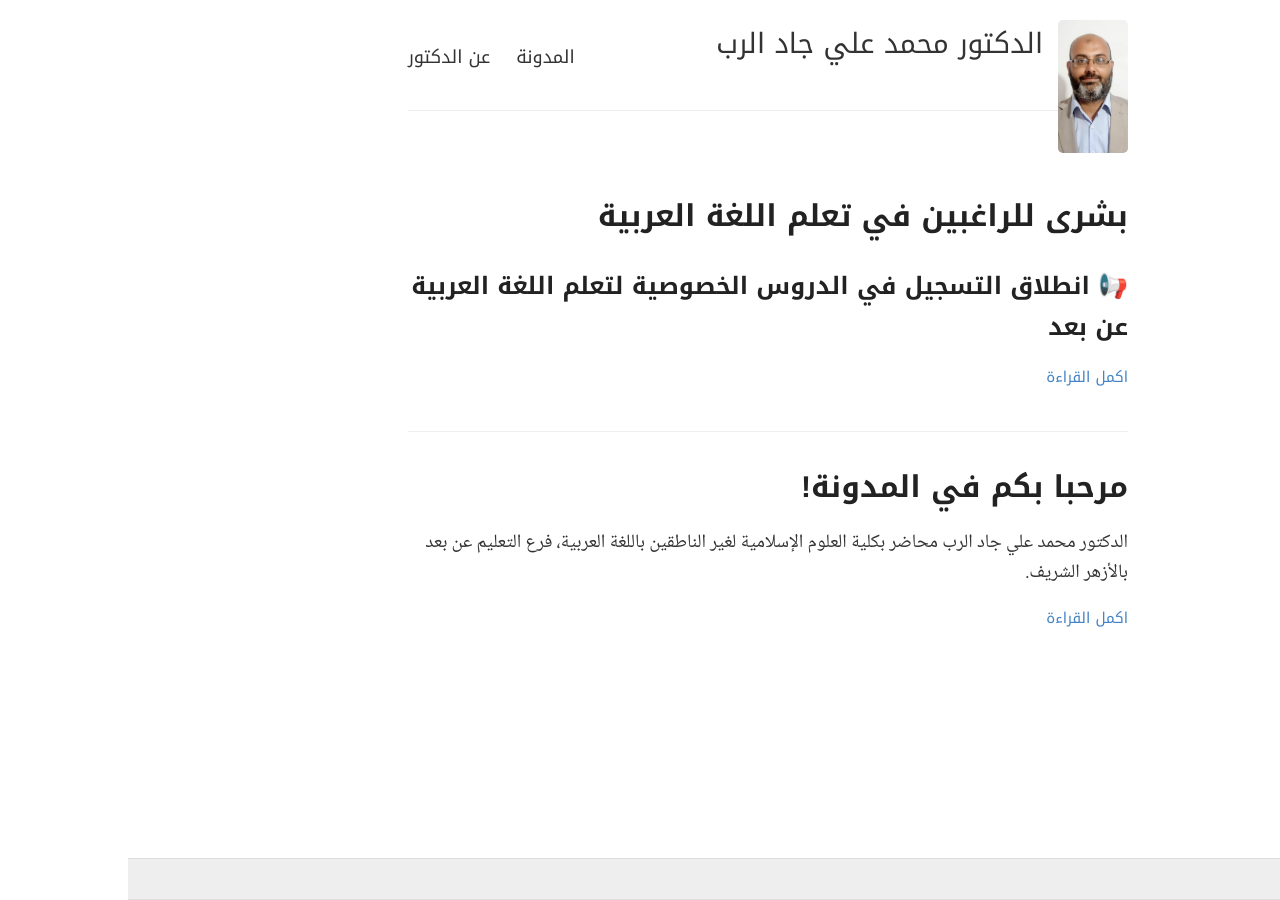
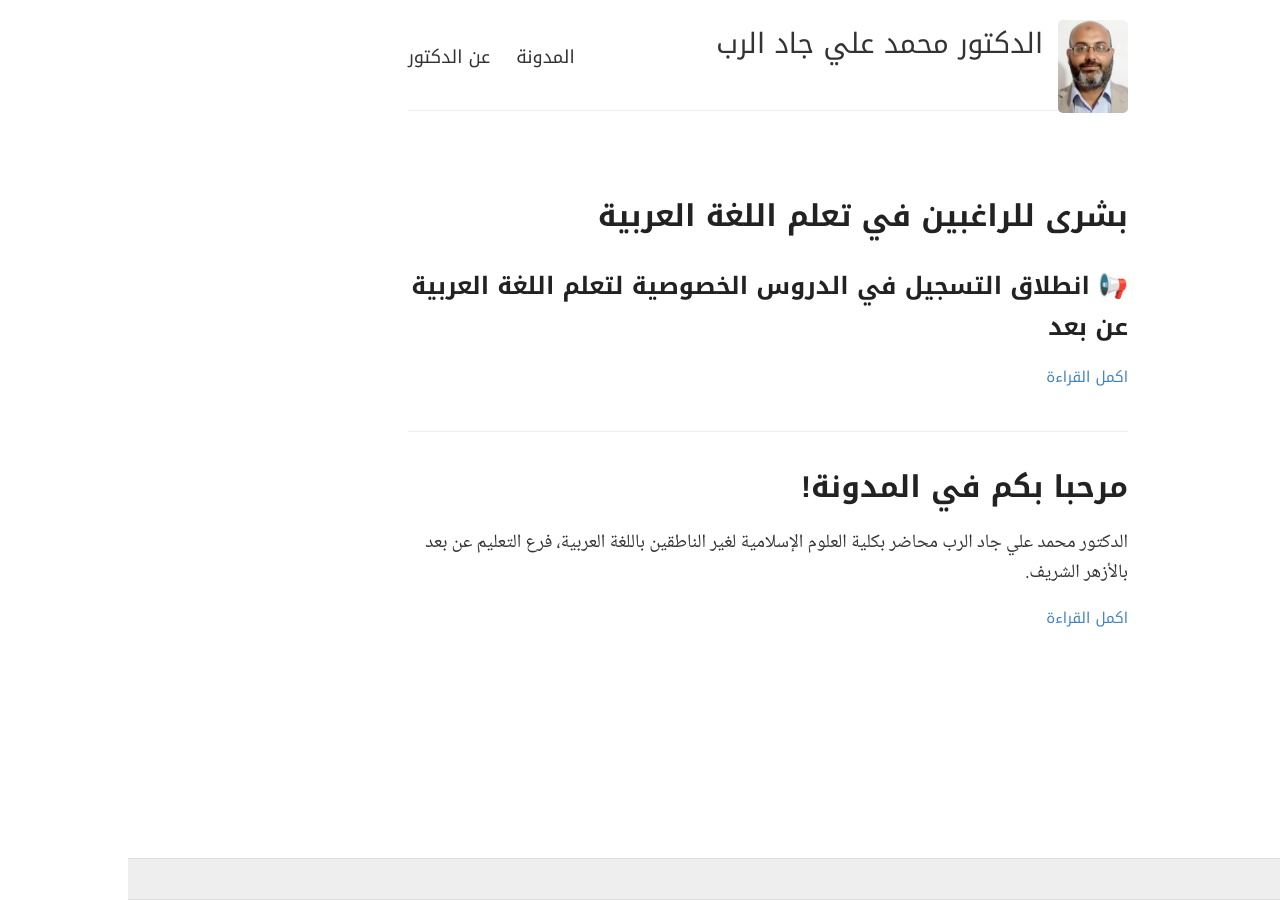
Before and after one commit to MuhammadAlijad/muhammadalijad.github.io, a Jekyll site: the page built from index.html, in a window 1280 px wide. Built offline with Jekyll 4.4.1, drawn with Linux system fonts in a browser that asks for light colours.

Commit message:
Update _config.yml

```diff
--- a/_config.yml
+++ b/_config.yml
@@ -12,7 +12,7 @@ description:
 # لإستخدام صورة هويتك في GitHub ضع https://github.com/<اسم_المستخدم>.png في المتغير، مثلا لهويتي الشخصية أستخدم:
 # avatar: https://github.com/a3ammar.png
 # ولإخفاء الصورة نهائيًا احذف الرابط من المتغير
-avatar: "/images/muhammadali.jpeg"
+avatar: "/images/muhammadali.jpg"
 
 
 #
```
